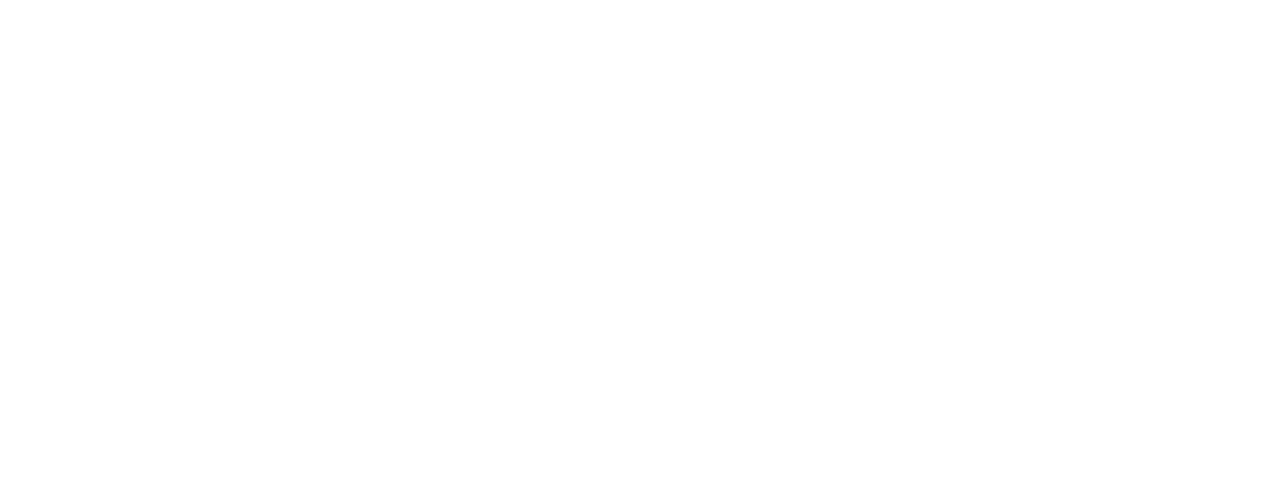
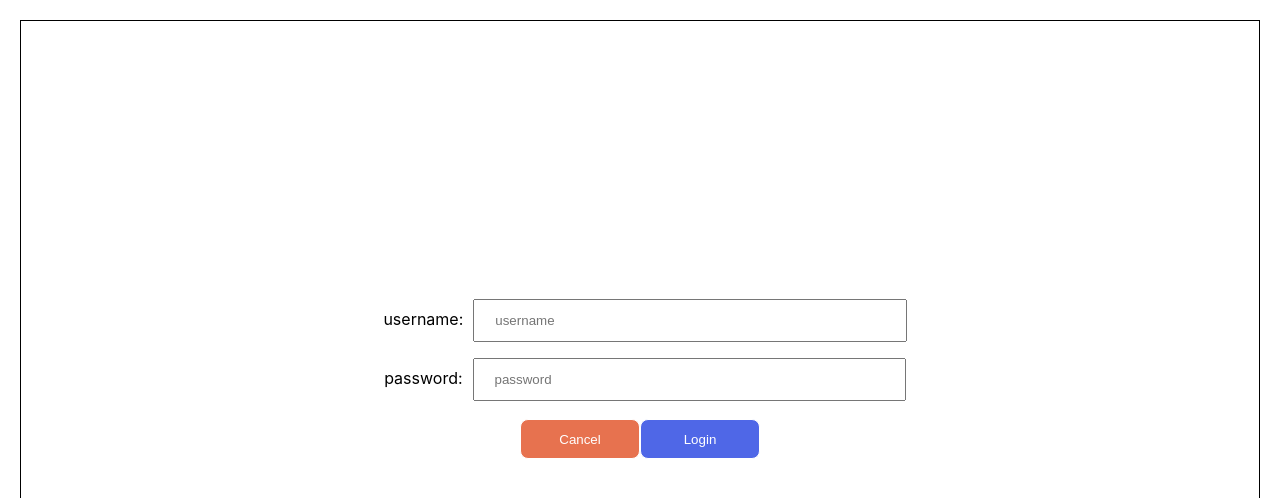
Before and after one commit to suraphon-dev/axios-demo, a Nuxt app: page /tutorial-local in a window 1280 px wide. Before the commit this address had no page. Shown: the top 498 px of the page. Built offline with nearby package versions, Linux system fonts and the light colour scheme.

Commit message:
update module login & local storage.

```diff
--- /dev/null
+++ b/pages/tutorial-local/auth.vue
@@ -0,0 +1,80 @@
+<template>
+    <div class="container">
+        <label>
+            <span>Full Name:</span>
+            {{ dataAuth.fullname }}
+        </label>
+        <label>
+            <span>Name:</span>
+            {{ dataAuth.name }}
+        </label>
+        <label>
+            <span>Gender:</span>
+            {{ dataAuth.gender }}
+        </label>
+        <label>
+            <span>Email:</span>
+            {{ dataAuth.email }}
+        </label>
+
+        <div>
+            <button type="button" class="btn-logut" @click="logoutForm()">Logout</button>
+        </div>
+    </div>
+</template>
+
+<script>
+export default {
+    data() {
+        return {
+            dataAuth: ''
+        }
+    },
+    methods: {
+        logoutForm() {
+            localStorage.removeItem('auth') // คำสั่ง ลบข้อมูลใน local storage
+            this.$router.push('/tutorial-local') // คำสั่ง redirect
+        }
+    },
+    mounted() {
+        // ดึงข้อมูล auth จาก local storage มาเก็บไว้ที่ตัวแปร dataAuth
+        this.dataAuth = JSON.parse(localStorage.getItem('auth'))
+
+        // if เช็คตัวแปร dataAuth ว่ามีค่าไหม ถ้าไม่มีให้ redirect
+        if (this.dataAuth == null) {
+            this.$router.push('/tutorial-local')
+        }
+    }
+}
+</script>
+
+<style  scoped>
+.container {
+    margin: 20px;
+    display: flex;
+    flex-direction: column;
+    align-items: center;
+    height: 90vh;
+    border: 1px solid;
+    justify-content: center;
+}
+
+span {
+    color: brown;
+}
+label {
+    font-size: 18px;
+    margin: 2px;
+}
+
+.btn-logut {
+    width: 120px;
+    height: 40px;
+    border: 1px solid;
+    background: #e7724f;
+    border-radius: 8px;
+    color: white;
+    cursor: pointer;
+    margin: 10px 0px;
+}
+</style>
--- /dev/null
+++ b/pages/tutorial-local/index.vue
@@ -0,0 +1,107 @@
+<template>
+    <div class="container">
+        <div class="label">
+            <label>username:</label>
+            <input v-model="username" type="text" placeholder="username" />
+        </div>
+        <div class="label">
+            <label>password:</label>
+            <input v-model="password" type="password" placeholder="password" />
+        </div>
+        <div class="footer">
+            <button type="button" class="btn-cancel" @click="resetForm()">Cancel</button>
+            <button type="button" class="btn-login" @click="submitForm()">Login</button>
+        </div>
+    </div>
+</template>
+
+<script>
+export default {
+    data() {
+        return {
+            username: '',
+            password: '',
+
+            // mockup username
+            userInfo: {
+                username: 'admin',
+                password: '123456',
+                name: 'Developer',
+                fullname: 'Frontend Developer',
+                gender: 'male',
+                email: 'developer@gmail.com'
+            }
+        }
+    },
+    methods: {
+        resetForm() {
+            this.username = ''
+            this.password = ''
+        },
+        submitForm() {
+            // if username, password ตรงกับข้อมูลที่่เรา mockup userInfo
+            if (this.username == this.userInfo.username && this.password == this.userInfo.password) {
+                alert('login success') // แจ้งเตือนล็อกอินสำเร็จ
+                localStorage.setItem('auth', JSON.stringify(this.userInfo)) // นำข้อมูลเก็บไว้ที่ local storage
+                this.$router.push('/tutorial-local/auth') // redirect ไปยังหน้าที่ต้องการ
+            } else {
+                // else ถ้าเงื่อนไขไม่ตรง
+                alert('error login') // แจ้งเตือนล็อกอินไม่สำเร็จ
+                this.resetForm() // call function เคียค่า username, password
+            }
+        }
+    }
+}
+</script>
+
+<style scoped>
+.container {
+    margin: 20px;
+    display: flex;
+    flex-direction: column;
+    align-items: center;
+    height: 90vh;
+    border: 1px solid;
+    justify-content: center;
+}
+.label {
+    width: 100%;
+    text-align: center;
+}
+
+label {
+    margin: 0px 10px;
+}
+input {
+    width: 35%;
+    padding: 12px 20px;
+    margin: 8px 0;
+    box-sizing: border-box;
+}
+.footer {
+    margin: 10px;
+}
+
+.btn-cancel {
+    width: 120px;
+    height: 40px;
+    border: 1px solid;
+    background: #e7724f;
+    border-radius: 8px;
+    color: white;
+    cursor: pointer;
+}
+.btn-login {
+    width: 120px;
+    height: 40px;
+    border: 1px solid;
+    background: #4f67e7;
+    border-radius: 8px;
+    color: white;
+    cursor: pointer;
+}
+.btn-login:hover,
+.btn-cancel:hover {
+    border: 1px solid black;
+}
+</style>
```
